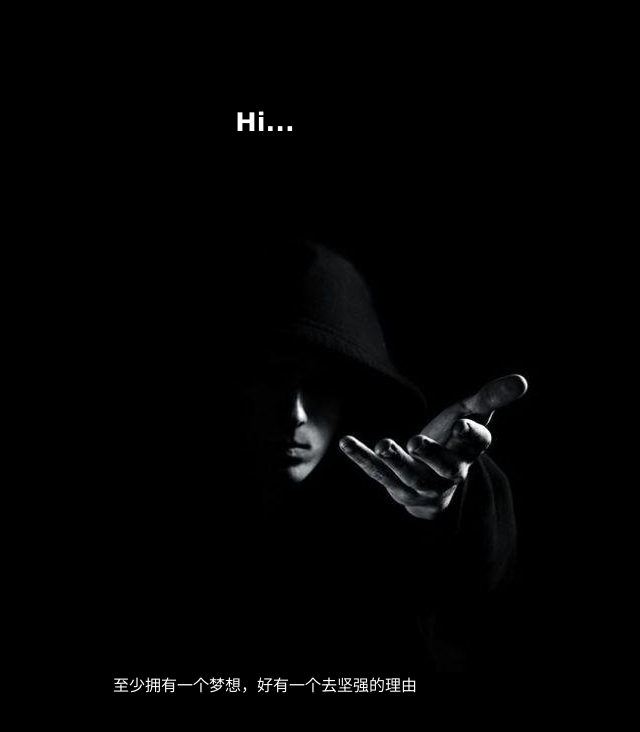
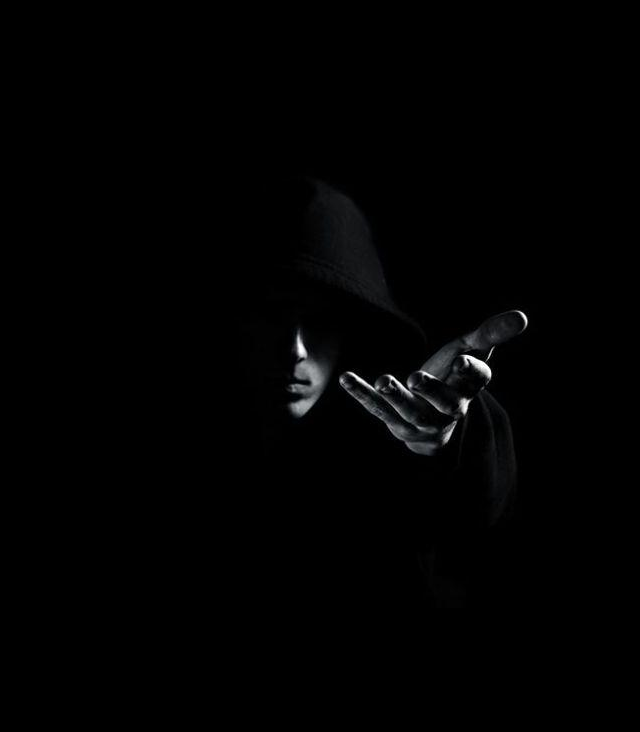
Before and after one commit to loveezu/loveezu.github.io, a plain HTML site: page index.html in a window 1280 px wide. Shown: the whole page, without its empty margins (375-1015 px from the left). Drawn offline with Linux system fonts and the light colour scheme.

Commit message:
Update index.html

```diff
--- a/index.html
+++ b/index.html
@@ -19,7 +19,7 @@
 <center><br><br><br><br><HEAD>
 
 
-<title></title>
+<title>Hello</title>
 
 
 <br><br>
@@ -524,9 +524,6 @@ margin-right: 0px;
 
 
 <div align="center">
-
-
-<h1 id="r1">Hi...</h1>
 
 
 </div>
@@ -1017,8 +1014,6 @@ beginneon()
     <td><center>
 
 
-<FONT face="Monotype Corsiva" size="3" color="#ffffff">至少拥有一个梦想，好有一个去坚强的理由
-
 
 <tr>
 
```
